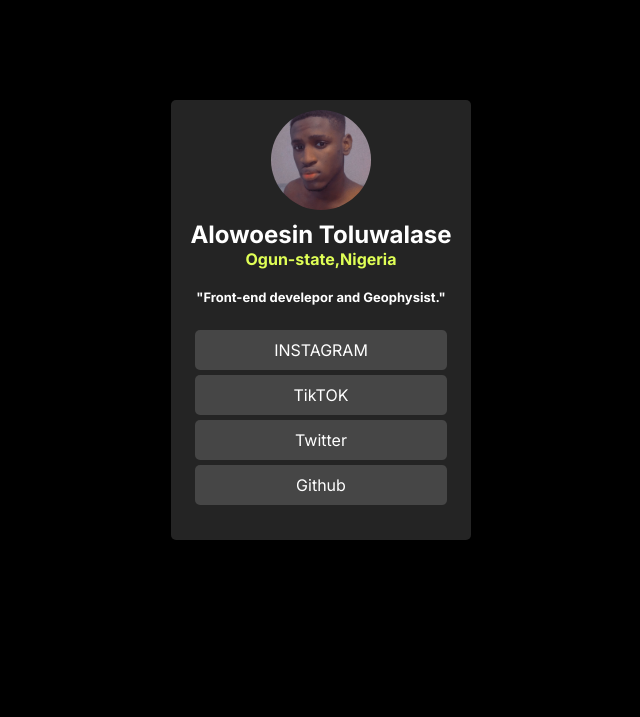
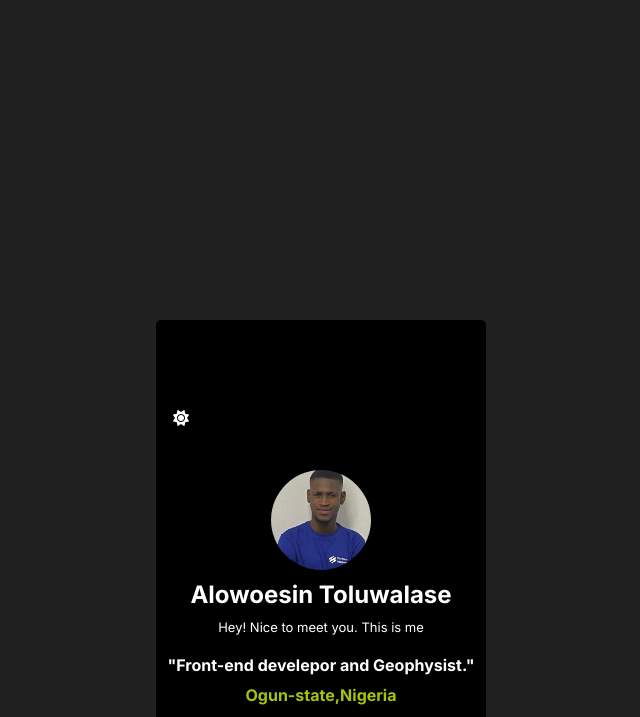
Before and after one commit to KidHarlesh/social-medialinks, a plain HTML site: page index.html in a window 1280 px wide. Shown: the top 717 px of the page, without its empty margins (319-959 px from the left). Drawn offline with Linux system fonts and the light colour scheme.

Commit message:
added few functionalities

```diff
--- a/index.css
+++ b/index.css
@@ -1,48 +1,48 @@
-*{
-    padding: 0%;
-    margin: 0%;
+* {
+  padding: 0;
+  margin: 0;
   box-sizing: border-box;
   font-family: "Inter", sans-serif;
 }
 
-body{
+body {
   background-color: black;
-    padding: 100px;
-
 }
 
-
-
-section{
-    background-color: rgb(36, 36, 36);
-    border-radius:5px;
-    display: flex;
-    justify-content: center;
-    width: 300px;
+section {
+  background-color: black;
+  border-radius: 5px;
   margin: auto;
-    padding: 10px;
+  padding-top: 5rem;
+  padding-bottom: 5rem;
+  padding-right: 10px;
+  padding-left: 10px;
 }
 
-
-h1{
+h1 {
   text-align: center;
-    margin-top: 10px;
-    color:white;
-
+  padding: 10px;
+  color: white;
 }
-h3{
+p {
   text-align: center;
-    color: rgb(224, 255, 86);
-    font-size:medium;
+  padding-bottom: 10px;
+  color: white;
+  font-size: small;
 }
-h4{
+h3 {
   text-align: center;
-    color:white;
-    font-size: small;
-    margin-bottom: 10x;
+  color: rgb(163, 197, 9);
+  font-size: medium;
+}
+h4 {
+  text-align: center;
+  color: white;
+  padding-top: 10px;
+  padding-bottom: 10px;
 }
 /* what is the proper way to go about it */
-img{
+img {
   border-radius: 50%;
   display: block;
   margin: auto;
@@ -51,19 +51,68 @@ img{
   object-fit: cover;
 }
 
-
-
-.INSTAGRAM,.Github,.Twitter,.TikTOK{
-    background-color: rgb(70, 70, 70);
+.INSTAGRAM,
+.Github,
+.Twitter,
+.TikTOK,
+.Linkedin {
+  background-color: rgb(36, 36, 36);
   color: white;
-    border-radius: 5px;
-    margin:5px;
+  border-radius: 10px;
+  margin: 15px;
   text-align: center;
-    height: 5vh;
-    width:auto;
-    padding: 10px 30px ;
+  padding-top: 15px;
+  padding-bottom: 15px;
+  transition: padding-top 0.3s ease;
 }
-a{
+a {
   text-decoration: none;
   color: white;
 }
+
+.INSTAGRAM:hover,
+.Github:hover,
+.Twitter:hover,
+.TikTOK:hover,
+.Linkedin:hover {
+  padding-top: 20px;
+  padding-bottom: 20px;
+}
+.fa-sun {
+  color: white;
+}
+
+.container {
+  position: relative;
+  width: 30px;
+  height: 60px;
+}
+
+.fa-moon,
+.fa-sun {
+  position: absolute;
+  top: 0;
+  left: 0;
+  width: 100%;
+  text-align: center;
+  cursor: pointer;
+}
+
+.fa-moon {
+  display: none;
+}
+
+.fa-moon,
+.fa-sun {
+  transition: opacity 0.3s ease;
+}
+
+@media (min-width: 1024px) {
+  section {
+    width: fit-content;
+  }
+  body {
+    background-color: rgb(33, 32, 32);
+    padding: 25%;
+  }
+}
--- a/index.html
+++ b/index.html
@@ -1,28 +1,71 @@
 <!DOCTYPE html>
 <html lang="en">
   <head>
-    <meta charset="UTF-8">
-    <meta name="viewport" content="width=device-width, initial-scale=1.0">
-    <link rel="stylesheet" href="index.css">
-    <link rel="shortcut icon" href="social-links-profile-main/assets/images/favicon-32x32.png" type="image/x-icon">
+    <meta charset="UTF-8" />
+    <meta name="viewport" content="width=device-width, initial-scale=1.0" />
+    <link rel="stylesheet" href="index.css" />
+    <link
+      rel="shortcut icon"
+      href="social-links-profile-main/assets/images/favicon-32x32.png"
+      type="image/x-icon"
+    />
     <title>social media link profile</title>
-    <link rel="preconnect" href="https://fonts.googleapis.com">
-<link rel="preconnect" href="https://fonts.gstatic.com" crossorigin>
-<link href="https://fonts.googleapis.com/css2?family=Inter:ital,opsz,wght@0,14..32,100..900;1,14..32,100..900&display=swap" rel="stylesheet">
+    <link rel="preconnect" href="https://fonts.googleapis.com" />
+    <link rel="preconnect" href="https://fonts.gstatic.com" crossorigin />
+    <link
+      href="https://fonts.googleapis.com/css2?family=Inter:ital,opsz,wght@0,14..32,100..900;1,14..32,100..900&display=swap"
+      rel="stylesheet"
+    />
+ <link rel="stylesheet" href="https://cdnjs.cloudflare.com/ajax/libs/font-awesome/6.7.1/css/all.min.css">
+
   </head>
   <body>
-    <section>
+    <section id="bodycolor">
+       <p id="display"></p>
+      <div class="container">
+         <i class="fa-solid fa-moon" onclick=" Nightlight()"></i>
+      <i class="fa-solid fa-sun" onclick="Daylight()"></i>
+      </div>
+
       <div class="page">
-        <img src="WWRG3400.JPG" alt="girl pic">
-        <h1>Alowoesin Toluwalase</h1>
-        <h3>Ogun-state,Nigeria</h3><br>
-        <h4>"Front-end develepor and Geophysist."</h4><br>
-    <div class="link" >
-        <div class="INSTAGRAM" ><a href="https://www.instagram.com/big_harlesh1?igsh=MTVobGtwdDFvZjQ4MA%3D%3D&utm_source=qr " target="_blank">INSTAGRAM</a></div>
-        <div class="TikTOK"><a href="https://www.tiktok.com/@tioluwaniasee?_t=8pAKY0LcuhS&_r=1 " target="_blank">TikTOK</a></div>
-        <div class="Twitter"><a href="https://x.com/harlesh444/" target="_blank">Twitter</a></div>
-        <div class="Github"><a href="https://github.com/KidHarlesh/" target="_blank">Github</a></div><br>
+        <img
+          src="./social-links-profile-main/assets/images/profilePic.jpg"
+          alt="girl pic"
+        />
+        <h1 >Alowoesin Toluwalase</h1>
+        <p  >Hey! Nice to meet you. This is me</p>
+        <h4 >"Front-end develepor and Geophysist."</h4>
+        <h3>Ogun-state,Nigeria</h3>
+
+        <div class="link">
+          <div class="INSTAGRAM" id="links"><i class="fa-brands fa-instagram"></i>
+            <a
+              href="https://www.instagram.com/big_harlesh1/profilecard/?igsh=MTVobGtwdDFvZjQ4MA== "
+              target="_blank"
+              >INSTAGRAM</a
+            >
+          </div>
+          <div class="TikTOK"  id="links"><i class="fa-brands fa-tiktok"></i>
+            <a href="https://www.tiktok.com/@dev_lashe" target="_blank"
+              >TikTOK</a
+            >
+          </div>
+          <div class="Twitter"  id="links"><i class="fa-brands fa-x-twitter"></i>
+            <a href="https://x.com/harlesh444/" target="_blank">Twitter</a>
+          </div>
+          <div class="Github"  id="links"> <i class="fa-brands fa-github"></i>
+            <a href="https://github.com/KidHarlesh/" target="_blank">Github</a>
+          </div>
+          <div class="Linkedin"  id="links">  <i class="fa-brands fa-linkedin"></i> <a href="https://www.linkedin.com/in/alowoesin-toluwalase/" target="_blank">Linkedin</a></div>
+          <br />
+           <p id="display"></p>
         </div>
       </div>
+
+      <footer>
+        <p>&copy; 2024 Alowoesin Toluwalase. All rights reserved.</p>
+      </footer>
+    </section>
+    <script src="index.js"></script>
   </body>
 </html>
--- /dev/null
+++ b/index.js
@@ -0,0 +1,43 @@
+
+const linkContainer = document.querySelector(".link");
+const display = document.getElementById("display");
+
+
+linkContainer.addEventListener("click", (event) => {
+
+  if (event.target.tagName === "A") {
+    display.innerHTML =
+      "Thank you for checking me out! I hope you followed me.";
+    alert("Please support me by following me. Thank you! click ok to continue");
+  }
+
+});
+
+function Daylight() {
+  const sunIcon = document.querySelector(".fa-sun");
+  const moonIcon = document.querySelector(".fa-moon");
+
+  sunIcon.style.display = "none";
+  moonIcon.style.display = "block";
+
+  const change = document.getElementById("bodycolor");
+  change.style.backgroundColor = "white";
+
+  document
+    .querySelectorAll("h1, p, h4")
+    .forEach((element) => (element.style.color = "black"));
+}
+
+function Nightlight() {
+  const sunIcon = document.querySelector(".fa-sun");
+  const moonIcon = document.querySelector(".fa-moon");
+
+  sunIcon.style.display = "block";
+  moonIcon.style.display = "none";
+
+  const change = document.getElementById("bodycolor");
+  change.style.backgroundColor = " black";
+  document
+    .querySelectorAll("h1, p, h4")
+    .forEach((element) => (element.style.color = "white"));
+}
```
Also changed, not shown: social-links-profile-main/assets/images/profilePic.jpg (added), social-links-profile-main/assets/images/profilePicture.jpg (added). Lines whose indentation alone changed are shown as unchanged.
